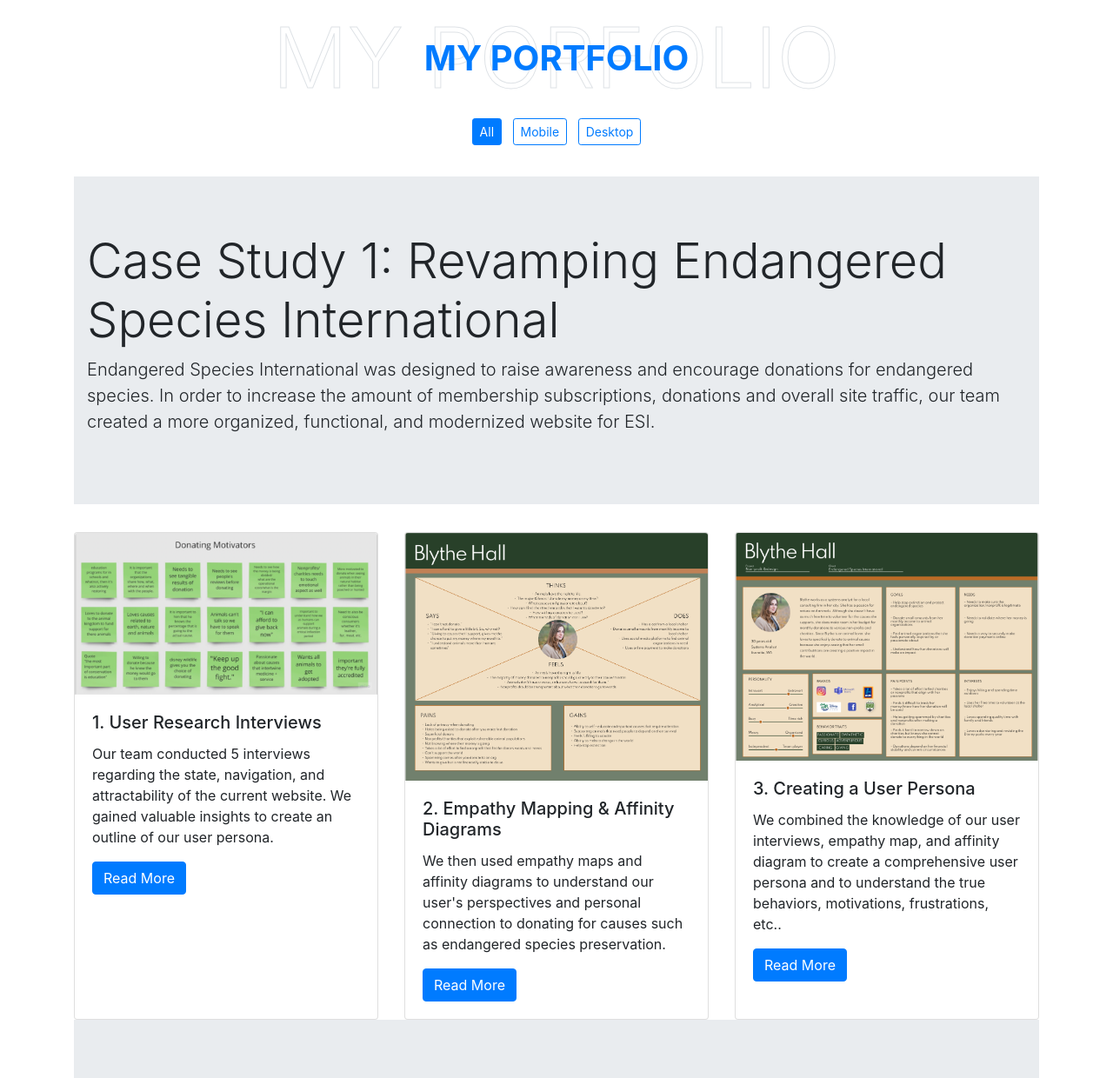
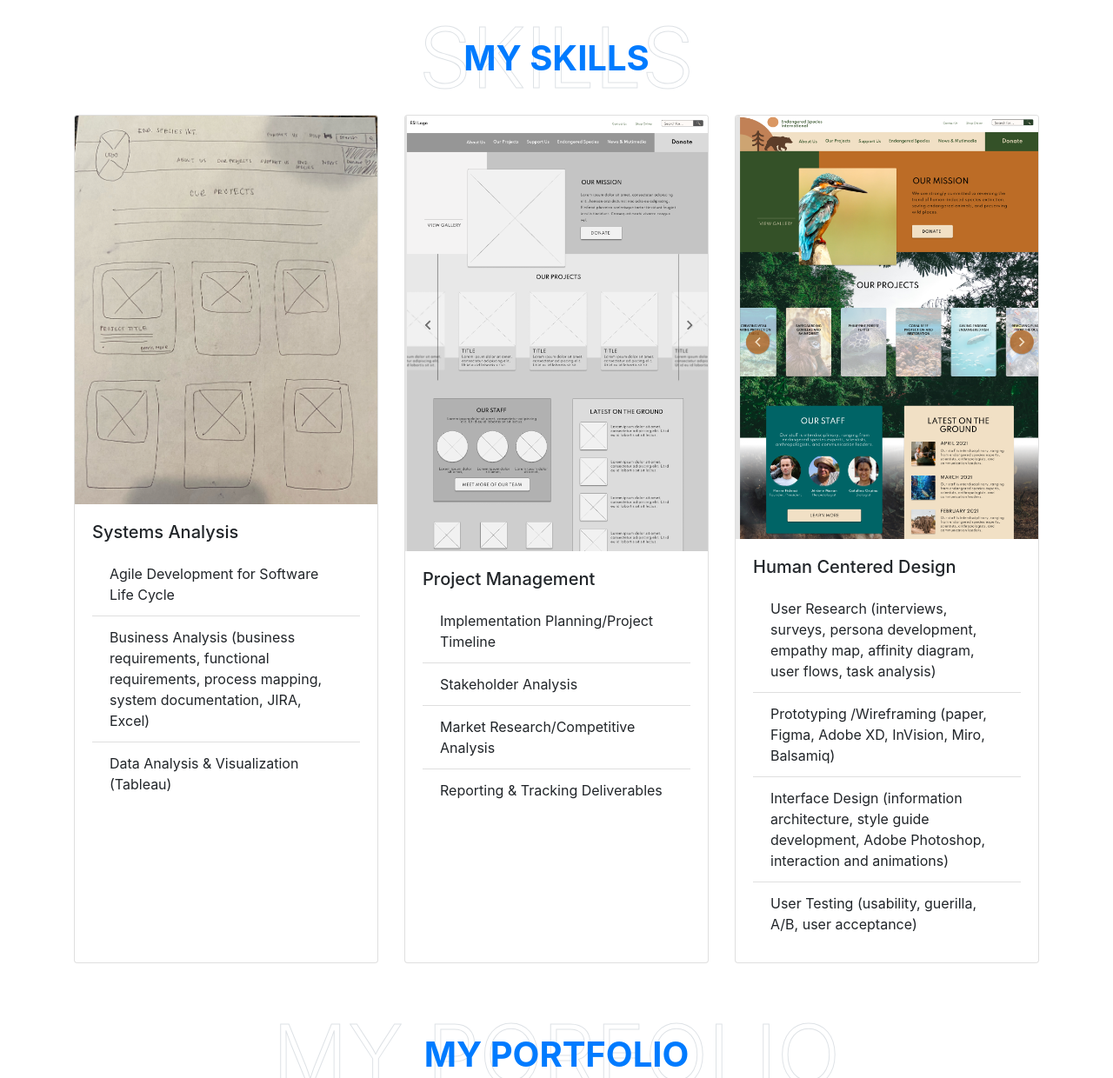
Before and after one commit to ssanghavi1/UI_UX_HW20, a plain HTML site: page index.html in a window 1280 px wide. Shown: the part 1560-2800 px from the top of the page at 87% size. Drawn offline with nearby package versions, Linux system fonts and the light colour scheme; files whose address does not match are found by name.

Commit message:
Update to HTML skills

```diff
--- a/index.html
+++ b/index.html
@@ -90,6 +90,59 @@
             </div>
         </div>
     </div>
+
+    <div class="container-fluid py-5" id="skill">
+        <div class="container">
+            <div class="position-relative d-flex align-items-center justify-content-center">
+                <h1 class="display-1 text-uppercase text-white" style="-webkit-text-stroke: 1px #dee2e6;">Skills</h1>
+                <h1 class="position-absolute text-uppercase text-primary">My Skills</h1>
+            </div>
+
+
+            <div class="card-deck">
+                <div class="card">
+                  <img src="/Users/suhanisanghavi/Documents/GitHub/UI_UX_HW20/Screen Shot 2021-07-07 at 8.57.39 AM.png" class="card-img-top" alt="...">
+                  <div class="card-body">
+                    <h5 class="card-title">Systems Analysis</h5>
+                    <ul class="list-group list-group-flush">
+                        <li class="list-group-item">Agile Development for Software Life Cycle
+                        </li>
+                        <li class="list-group-item">Business Analysis (business requirements, functional requirements, process mapping, system documentation, JIRA, Excel)
+                        </li>
+                        <li class="list-group-item">Data Analysis & Visualization (Tableau)
+                        </li>
+                      </ul>
+                  </div>
+                </div>
+                <div class="card">
+                  <img src="/Users/suhanisanghavi/Documents/GitHub/UI_UX_HW20/Screen Shot 2021-07-07 at 8.56.46 AM.png" class="card-img-top" alt="...">
+                  <div class="card-body">
+                    <h5 class="card-title">Project Management</h5>
+                    <ul class="list-group list-group-flush">
+                        <li class="list-group-item">Implementation Planning/Project Timeline</li>
+                        <li class="list-group-item">Stakeholder Analysis</li>
+                        <li class="list-group-item">Market Research/Competitive Analysis</li>
+                        <li class="list-group-item">Reporting & Tracking Deliverables</li>
+                      </ul>
+                  </div>
+                </div>
+                <div class="card">
+                  <img src="/Users/suhanisanghavi/Documents/GitHub/UI_UX_HW20/Screen Shot 2021-07-07 at 8.57.10 AM.png" class="card-img-top" alt="...">
+                  <div class="card-body">
+                    <h5 class="card-title">Human Centered Design</h5>
+                    <ul class="list-group list-group-flush">
+                        <li class="list-group-item">User Research (interviews, surveys, persona development, empathy map, affinity diagram, user flows, task analysis)
+                        </li>
+                        <li class="list-group-item">Prototyping /Wireframing (paper, Figma, Adobe XD, InVision, Miro, Balsamiq)</li>
+                        <li class="list-group-item">Interface Design (information architecture, style guide development, Adobe Photoshop, interaction  and animations)
+                        </li>
+                        <li class="list-group-item">User Testing (usability, guerilla,  A/B, user acceptance)
+                        </li>
+                      </ul>
+                  </div>
+                </div>
+              </div>
+
 <!-- Navigation -->
     <div class="container-fluid pt-5 pb-3" id="portfolio">
         <div class="container">
```
